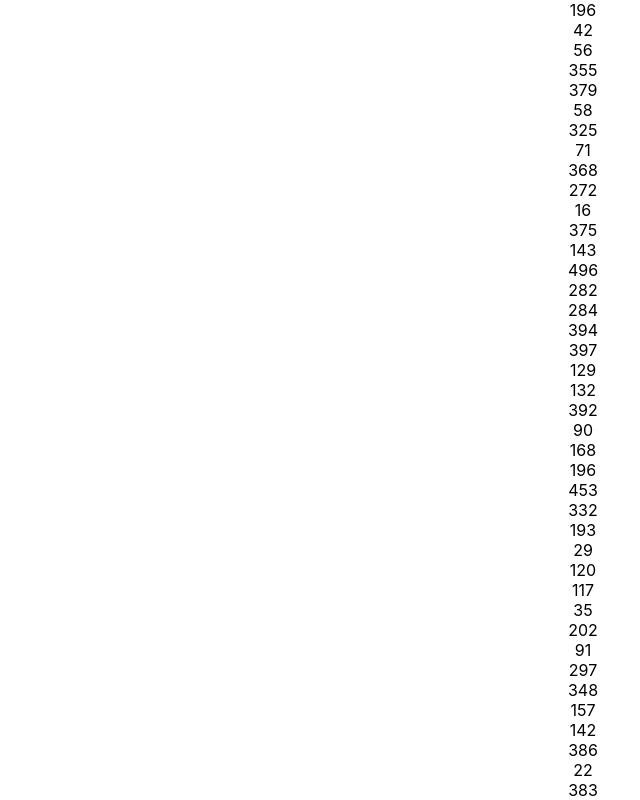
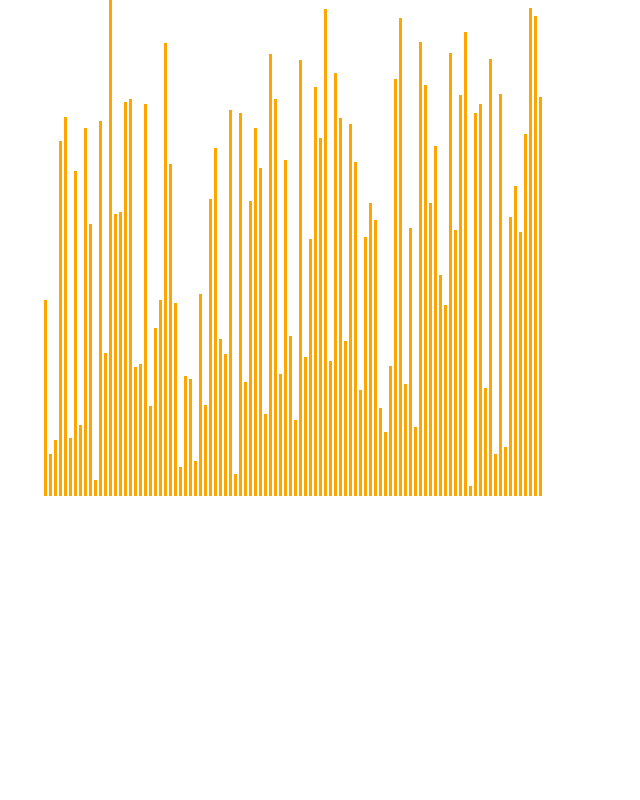
Before and after one commit to pmulard/Sorting-Visualizer, a React (Create React App) app: page / in a window 1280 px wide. Shown: the top 800 px of the page, without its empty margins (57-697 px from the left). Built offline with nearby package versions, Linux system fonts and the light colour scheme.

Commit message:
Turns array into bar chart with CSS and making bar weighted by array element value

```diff
--- a/src/SortingVisualizer/SortingVisualizer.css
+++ b/src/SortingVisualizer/SortingVisualizer.css
@@ -0,0 +1,12 @@
+.array-bar-container {
+    background-color: white;
+    position: absolute;
+    left: 100px;
+}
+
+.array-bar {
+    width: 3px;
+    margin: 0 1px;
+    display:inline-block;
+    background-color: orange;
+}
--- a/src/SortingVisualizer/SortingVisualizer.jsx
+++ b/src/SortingVisualizer/SortingVisualizer.jsx
@@ -27,10 +27,10 @@ export default class SortingVisualizer extends React.Component {
         const {array} = this.state;
 
         return (
-            <div>
+            <div className="array-bar-container">
                 {array.map((element, index) => (
-                    <div className="array-bar" key={index}>
-                        {element}
+                    <div className="array-bar" key={index}
+                        style={{height: `${element}px`}}>
                     </div>
                 ))}
             </div>
```
